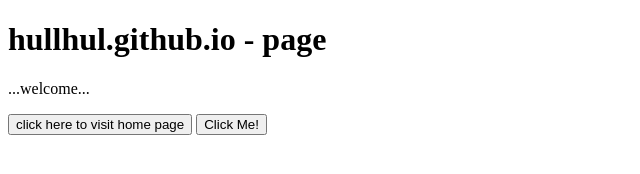
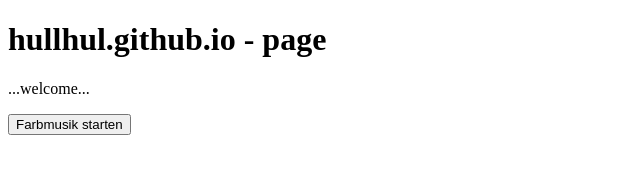
Before and after one commit to Hullhul/Hullhul.github.io, a plain HTML site: page index.htm in a window 1280 px wide. Shown: the whole page, without its empty margins (0-640 px from the left). Drawn offline with Linux system fonts and the light colour scheme.

Commit message:
Update index.htm

```diff
--- a/index.htm
+++ b/index.htm
@@ -5,8 +5,7 @@
 <h1>hullhul.github.io - page</h1>
 <p>...welcome...</p>
 
-<input type=button onClick="parent.location='http://www.google.com/'" value='click here to visit home page'>
-<button type="button" onclick="http://www.google.com">Click Me!</button>
+<input type=button onClick="parent.location='https://github.com/Hullhul/Farbmusik/Farbmusik.html'" value='Farbmusik starten'>
 
 </body>
 </html>
```
